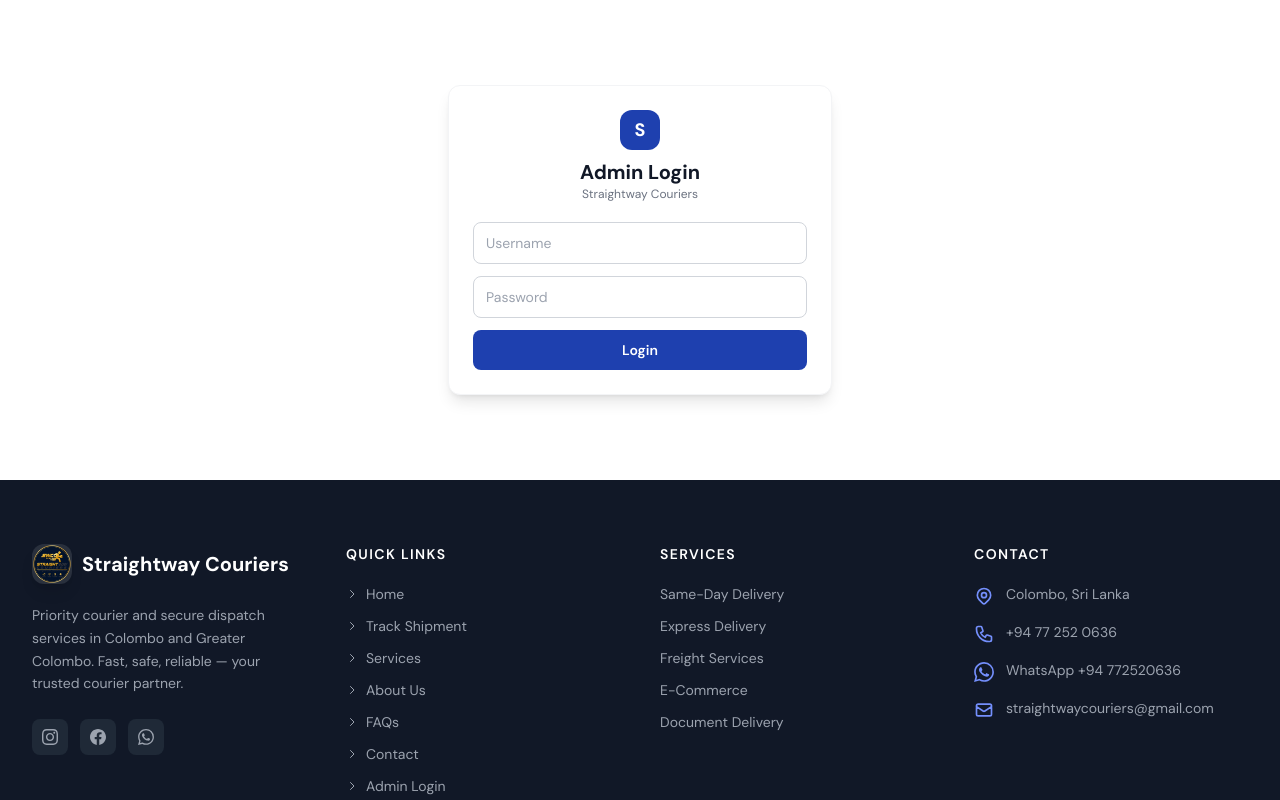
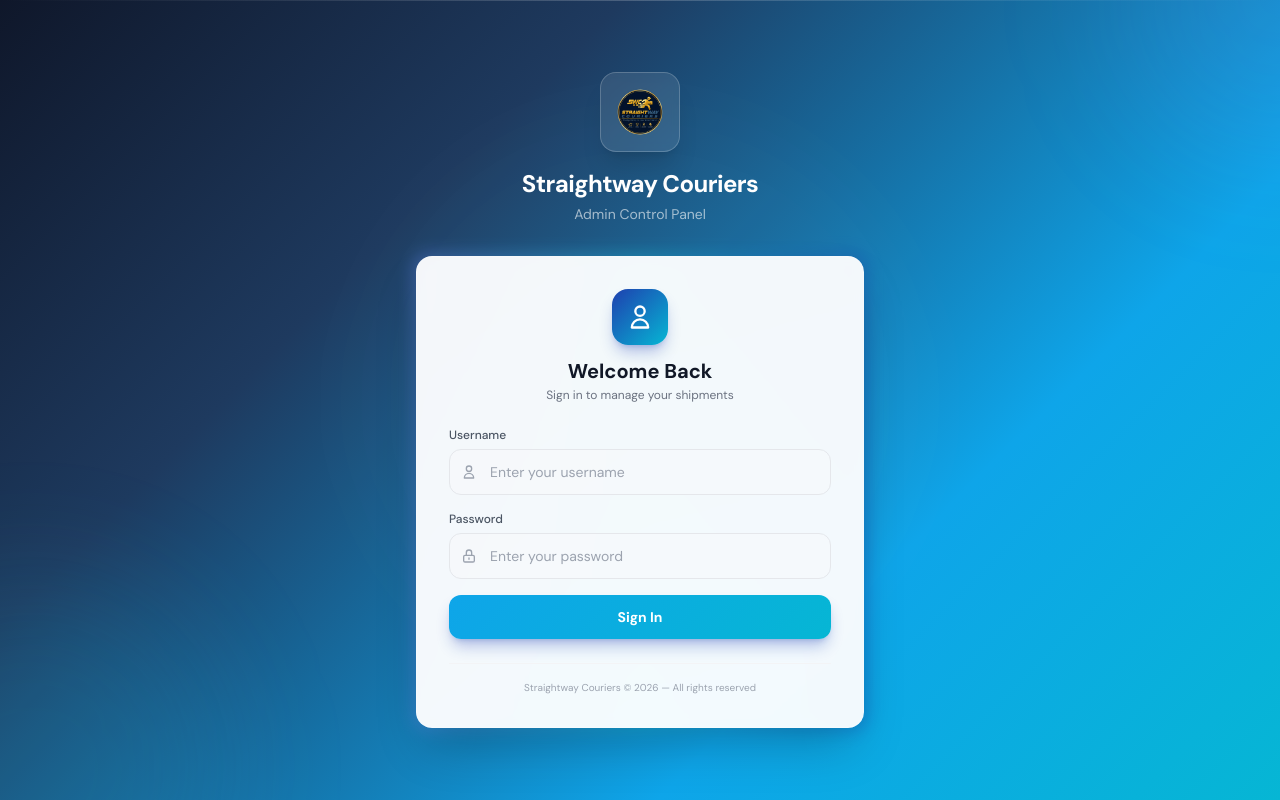
Before and after one commit to Ashfaq-network/straightway-courier, a React (Vite) app in the folder client/: page /admin in a window 1280 px wide. Shown: the top 800 px of the page. Built offline with nearby package versions, Linux system fonts and the light colour scheme; the HTML template or start-up script is replaced by a standard one.

Commit message:
feat: tracking SW001 format, scannable barcode, colorful admin login

```diff
--- a/client/src/components/Waybill.jsx
+++ b/client/src/components/Waybill.jsx
@@ -8,8 +8,8 @@
     if (barcodeRef.current && shipment?.tracking_number) {
       JsBarcode(barcodeRef.current, shipment.tracking_number, {
         format: 'CODE128',
-        width: 1.8,
-        height: 50,
+        width: 2.2,
+        height: 60,
         displayValue: false,
         margin: 0,
       });
@@ -58,8 +58,9 @@
                   <p className="text-xl font-bold text-gray-900 tracking-tight">{s.tracking_number}</p>
                   <p className="text-xs text-gray-400 mt-1">Date: {new Date(s.created_at || s.createdAt || new Date()).toLocaleDateString('en-GB', { day: 'numeric', month: 'short', year: 'numeric' })}</p>
                 </div>
-                <div className="flex-shrink-0">
-                  <svg ref={barcodeRef} />
+                <div className="flex-shrink-0 text-center">
+                  <svg ref={barcodeRef} className="mx-auto" />
+                  <p className="text-[10px] text-gray-500 mt-1 tracking-widest font-mono">{s.tracking_number}</p>
                 </div>
               </div>
             </div>
--- a/client/src/pages/admin/Login.jsx
+++ b/client/src/pages/admin/Login.jsx
@@ -53,48 +53,95 @@
   };
 
   return (
-    <div className="flex items-center justify-center px-4 py-16" style={{minHeight: '60vh'}}>
-      <div className="w-full max-w-sm">
-        <div className="bg-white rounded-xl shadow-lg border border-gray-100 p-6">
-          <div className="text-center mb-5">
-            <div className="w-10 h-10 bg-brand-500 rounded-xl flex items-center justify-center mx-auto mb-2">
-              <span className="text-white font-bold text-lg">S</span>
+    <div className="min-h-screen flex items-center justify-center px-4 py-8 relative overflow-hidden"
+      style={{
+        background: 'linear-gradient(135deg, #0f172a 0%, #1e3a5f 30%, #0ea5e9 70%, #06b6d4 100%)',
+      }}>
+      {/* Animated background elements */}
+      <div className="absolute inset-0 overflow-hidden pointer-events-none">
+        <div className="absolute -top-40 -right-40 w-80 h-80 bg-brand-400/10 rounded-full blur-3xl" />
+        <div className="absolute -bottom-40 -left-40 w-96 h-96 bg-cyan-400/10 rounded-full blur-3xl" />
+        <div className="absolute top-1/2 left-1/2 -translate-x-1/2 -translate-y-1/2 w-[600px] h-[600px] bg-white/[0.02] rounded-full blur-2xl" />
+        <div className="absolute top-0 left-0 right-0 h-px bg-gradient-to-r from-transparent via-white/20 to-transparent" />
       </div>
-            <h1 className="text-xl font-bold text-gray-900">Admin Login</h1>
-            <p className="text-xs text-gray-500">Straightway Couriers</p>
+
+      <div className="w-full max-w-md relative z-10">
+        {/* Logo area */}
+        <div className="text-center mb-8">
+          <div className="inline-flex items-center justify-center w-20 h-20 bg-white/10 backdrop-blur-sm rounded-2xl border border-white/20 shadow-xl mb-4">
+            <img src="/logo.png" alt="Straightway Couriers" className="w-12 h-12 object-contain" />
+          </div>
+          <h1 className="text-2xl font-bold text-white tracking-tight">Straightway Couriers</h1>
+          <p className="text-sm text-white/60 mt-1">Admin Control Panel</p>
+        </div>
+
+        {/* Login card */}
+        <div className="relative">
+          <div className="absolute -inset-1 bg-gradient-to-r from-brand-400 via-cyan-400 to-brand-500 rounded-2xl blur opacity-30" />
+          <div className="relative bg-white/95 backdrop-blur-sm rounded-2xl shadow-2xl p-8 border border-white/20">
+            <div className="text-center mb-6">
+              <div className="w-14 h-14 bg-gradient-to-br from-brand-500 to-cyan-500 rounded-2xl flex items-center justify-center mx-auto mb-3 shadow-lg shadow-brand-500/30">
+                <svg className="w-7 h-7 text-white" fill="none" viewBox="0 0 24 24" stroke="currentColor">
+                  <path strokeLinecap="round" strokeLinejoin="round" strokeWidth={2} d="M16 7a4 4 0 11-8 0 4 4 0 018 0zM12 14a7 7 0 00-7 7h14a7 7 0 00-7-7z" />
+                </svg>
+              </div>
+              <h2 className="text-xl font-bold text-gray-900">Welcome Back</h2>
+              <p className="text-xs text-gray-500 mt-0.5">Sign in to manage your shipments</p>
             </div>
 
             {error && (
-            <div className="bg-red-50 border border-red-200 rounded-lg p-2.5 mb-3">
+              <div className="bg-red-50/80 border border-red-200 rounded-xl p-3 mb-4 flex items-start gap-2.5">
+                <svg className="w-4 h-4 text-red-500 mt-0.5 flex-shrink-0" fill="none" viewBox="0 0 24 24" stroke="currentColor">
+                  <path strokeLinecap="round" strokeLinejoin="round" strokeWidth={2} d="M12 8v4m0 4h.01M21 12a9 9 0 11-18 0 9 9 0 0118 0z" />
+                </svg>
                 <p className="text-red-700 text-xs">{error}</p>
               </div>
             )}
 
-          <form onSubmit={handleLogin} className="space-y-3">
-            <input
-              type="text"
-              placeholder="Username"
-              required
-              value={username}
+            <form onSubmit={handleLogin} className="space-y-4">
+              <div>
+                <label className="block text-xs font-medium text-gray-600 mb-1.5">Username</label>
+                <div className="relative">
+                  <svg className="absolute left-3 top-1/2 -translate-y-1/2 w-4 h-4 text-gray-400" fill="none" viewBox="0 0 24 24" stroke="currentColor">
+                    <path strokeLinecap="round" strokeLinejoin="round" strokeWidth={2} d="M16 7a4 4 0 11-8 0 4 4 0 018 0zM12 14a7 7 0 00-7 7h14a7 7 0 00-7-7z" />
+                  </svg>
+                  <input type="text" placeholder="Enter your username" required value={username}
                     onChange={(e) => setUsername(e.target.value)}
-              className="w-full px-3 py-2.5 text-sm border border-gray-300 rounded-lg focus:outline-none focus:ring-2 focus:ring-brand-500"
-            />
-            <input
-              type="password"
-              placeholder="Password"
-              required
-              value={password}
+                    className="w-full pl-10 pr-4 py-3 text-sm border border-gray-200 rounded-xl focus:outline-none focus:ring-2 focus:ring-brand-500 focus:border-brand-500 bg-gray-50/50 transition-all" />
+                </div>
+              </div>
+              <div>
+                <label className="block text-xs font-medium text-gray-600 mb-1.5">Password</label>
+                <div className="relative">
+                  <svg className="absolute left-3 top-1/2 -translate-y-1/2 w-4 h-4 text-gray-400" fill="none" viewBox="0 0 24 24" stroke="currentColor">
+                    <path strokeLinecap="round" strokeLinejoin="round" strokeWidth={2} d="M12 15v2m-6 4h12a2 2 0 002-2v-6a2 2 0 00-2-2H6a2 2 0 00-2 2v6a2 2 0 002 2zm10-10V7a4 4 0 00-8 0v4h8z" />
+                  </svg>
+                  <input type="password" placeholder="Enter your password" required value={password}
                     onChange={(e) => setPassword(e.target.value)}
-              className="w-full px-3 py-2.5 text-sm border border-gray-300 rounded-lg focus:outline-none focus:ring-2 focus:ring-brand-500"
-            />
-            <button
-              type="submit"
-              disabled={loading}
-              className="w-full py-2.5 text-sm bg-brand-500 text-white font-semibold rounded-lg hover:bg-brand-600 disabled:opacity-50 transition-colors"
-            >
-              {loading ? 'Logging in...' : 'Login'}
+                    className="w-full pl-10 pr-4 py-3 text-sm border border-gray-200 rounded-xl focus:outline-none focus:ring-2 focus:ring-brand-500 focus:border-brand-500 bg-gray-50/50 transition-all" />
+                </div>
+              </div>
+              <button type="submit" disabled={loading}
+                className="w-full py-3 text-sm font-bold text-white rounded-xl transition-all duration-200 disabled:opacity-50 shadow-lg shadow-brand-500/30"
+                style={{
+                  background: 'linear-gradient(135deg, #0ea5e9 0%, #06b6d4 100%)',
+                }}>
+                {loading ? (
+                  <span className="flex items-center justify-center gap-2">
+                    <svg className="animate-spin w-4 h-4" fill="none" viewBox="0 0 24 24">
+                      <circle className="opacity-25" cx="12" cy="12" r="10" stroke="currentColor" strokeWidth="4" />
+                      <path className="opacity-75" fill="currentColor" d="M4 12a8 8 0 018-8V0C5.373 0 0 5.373 0 12h4z" />
+                    </svg>
+                    Signing in...
+                  </span>
+                ) : 'Sign In'}
               </button>
             </form>
+
+            <div className="mt-6 pt-4 border-t border-gray-100 text-center">
+              <p className="text-[10px] text-gray-400">Straightway Couriers &copy; {new Date().getFullYear()} &mdash; All rights reserved</p>
+            </div>
+          </div>
         </div>
       </div>
     </div>
```
Also changed, not shown: 2 other files (tests, documents, lock files or other folders). Lines whose indentation alone changed are shown as unchanged.
